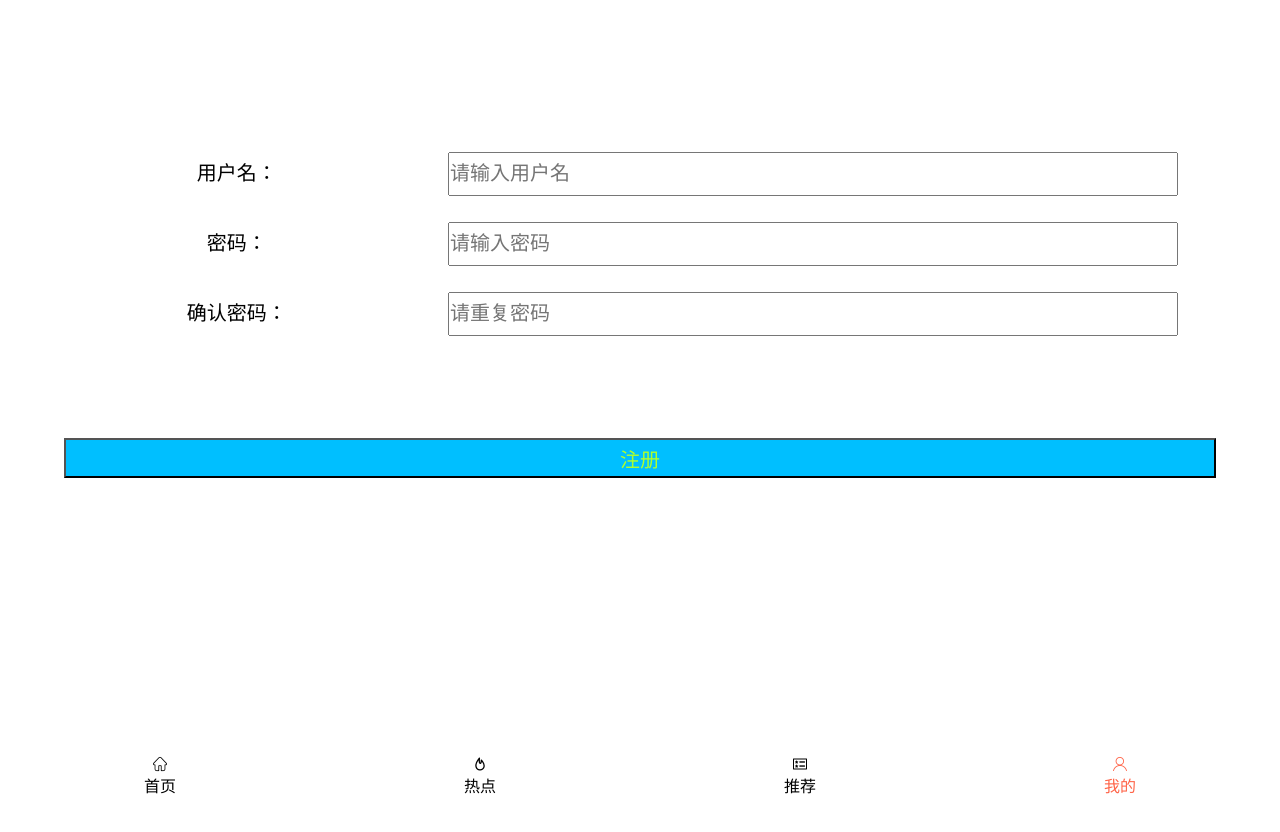
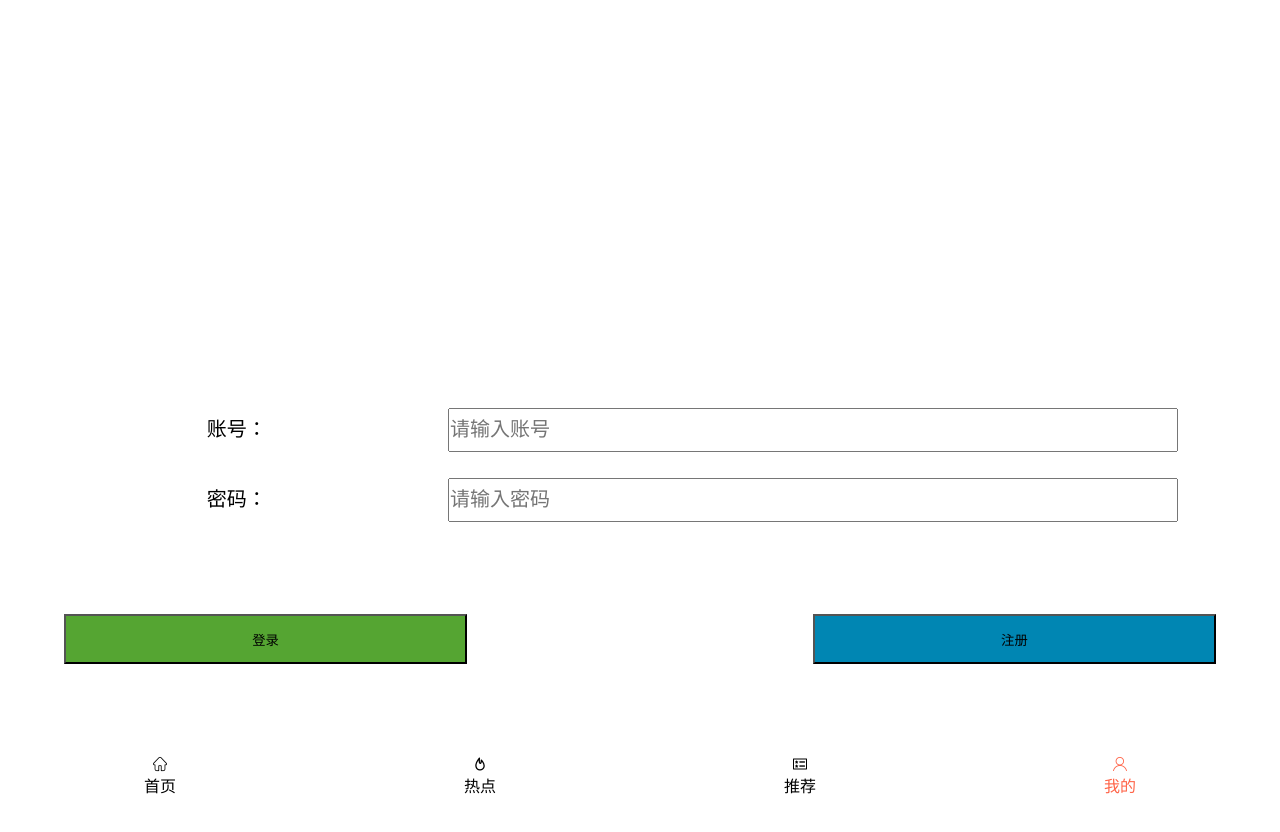
Before and after one commit to sjz01/lizhinews, a Vue app: page /mine in a window 1280 px wide. Shown: the top 832 px of the page. Before the commit the page ends 800 px from the top, so only its background shows below. Built offline with nearby package versions, Linux system fonts and the light colour scheme.

Commit message:
个人信息页面的逻辑跳转与结构

```diff
--- a/src/components/Mine.vue
+++ b/src/components/Mine.vue
@@ -1,35 +1,38 @@
 <template>
     <div id="mine">
-<!--    <div class="div">-->
-<!--        <div class="item">-->
-<!--            <div class="itema">-->
-<!--                <img src="http://e.hiphotos.baidu.com/image/h%3D300/sign=a9e671b9a551f3dedcb2bf64a4eff0ec/4610b912c8fcc3cef70d70409845d688d53f20f7.jpg" alt="">-->
-<!--            </div>-->
-<!--            <div class="itemb">-->
-<!--                <p>Superman</p>-->
-<!--            </div>-->
-<!--        </div>-->
-<!--        <ul class="three">-->
-<!--            <li>-->
-<!--                <p>&#xe60f;</p>-->
-<!--                <p>收藏</p>-->
-<!--            </li>-->
-<!--            <li>-->
-<!--                <p>&#xe718;</p>-->
-<!--                <p>历史</p>-->
-<!--            </li>-->
-<!--            <li>-->
-<!--                <p>&#xe670;</p>-->
-<!--                <p>消息</p>-->
-<!--            </li>-->
-<!--        </ul>-->
-<!--        <ul class="fruo">-->
-<!--            <li>我要爆料</li>-->
-<!--            <li>用户反馈</li>-->
-<!--            <li>系统设置</li>-->
-<!--        </ul>-->
-<!--    </div>-->
-        <div class="rehister">
+<!--        个人信息页面-->
+    <div class="div" v-if="isLogin">
+        <div class="item">
+            <div class="itema">
+                <img src="http://e.hiphotos.baidu.com/image/h%3D300/sign=a9e671b9a551f3dedcb2bf64a4eff0ec/4610b912c8fcc3cef70d70409845d688d53f20f7.jpg" alt="">
+            </div>
+            <div class="itemb">
+                <p>Admin</p>
+            </div>
+        </div>
+        <ul class="three">
+            <li>
+                <p>&#xe60f;</p>
+                <p>收藏</p>
+            </li>
+            <li>
+                <p>&#xe718;</p>
+                <p>历史</p>
+            </li>
+            <li>
+                <p>&#xe670;</p>
+                <p>消息</p>
+            </li>
+        </ul>
+        <ul class="fruo">
+            <li>我要爆料</li>
+            <li>用户反馈</li>
+            <li>系统设置</li>
+        </ul>
+    </div>
+
+<!--        注册页面-->
+        <div class="rehister" v-if="num==1">
         <ul>
             <li>用户名：</li>
             <li>密码：</li>
@@ -42,6 +45,22 @@
         </ul>
         <button>注册</button>
     </div>
+
+<!--        登陆页面-->
+        <div class="login" v-if="num==0">
+            <ul>
+                <li>账号：</li>
+                <li>密码：</li>
+            </ul>
+            <ul>
+                <li><input type="text" placeholder="请输入账号" v-model="username"></li>
+                <li><input type="password" placeholder="请输入密码" v-model="password"></li>
+            </ul>
+            <div>
+                <button class="btna" @click="getuser">登录</button>
+                <button class="btnb" @click="rehister">注册</button>
+            </div>
+        </div>
     </div>
 </template>
 
@@ -50,7 +69,24 @@
         name: "Mine",
         data () {
             return{
-            num:0
+            num:0,
+            isLogin:false,
+            username:'',
+            password:''
+            }
+        },
+        methods:{
+            rehister() {
+                this.num=1;
+            },
+            getuser() {
+                if (this.username==''||this.password==''){
+                    alert('用户名或密码错误')
+                } else if (this.username=='admin'&&this.password=='admin') {
+                    this.isLogin=true;
+                    this.num=2;
+                }
+
             }
         }
     }
@@ -160,4 +196,55 @@
         font-size: 20px;
         color: greenyellow;
     }
+    .login{
+        width: 90%;
+        margin: 30% auto;
+        overflow: hidden;
+        ul{
+            float: left;
+
+
+        }
+    }
+    .login ul:nth-of-type(1){
+        width: 30%;
+    }
+    .login ul:nth-of-type(2){
+        width: 70%;
+    }
+    .login li input{
+        width: 90%;
+        height: 40px;
+    }
+    .login li input{
+        width: 90%;
+        height: 40px;
+    }
+    .login li{
+        width: 100%;
+        height: 50px;
+        line-height: 50px;
+        text-align: center;
+        margin: 20px 0;
+        font-size: 20px;
+    }
+    .login div{
+        width: 100%;
+        height: 50px;
+        clear: both;
+        display: flex;
+        align-items: center;
+        justify-content: space-between;
+        margin-top: 230px;
+    }
+    .btna{
+        width: 35%;
+        height: 100%;
+        background-color: #55a532;
+    }
+    .btnb{
+        width: 35%;
+        height: 100%;
+        background-color: #0086b3;
+    }
 </style>
```
Lines whose indentation alone changed are shown as unchanged.
